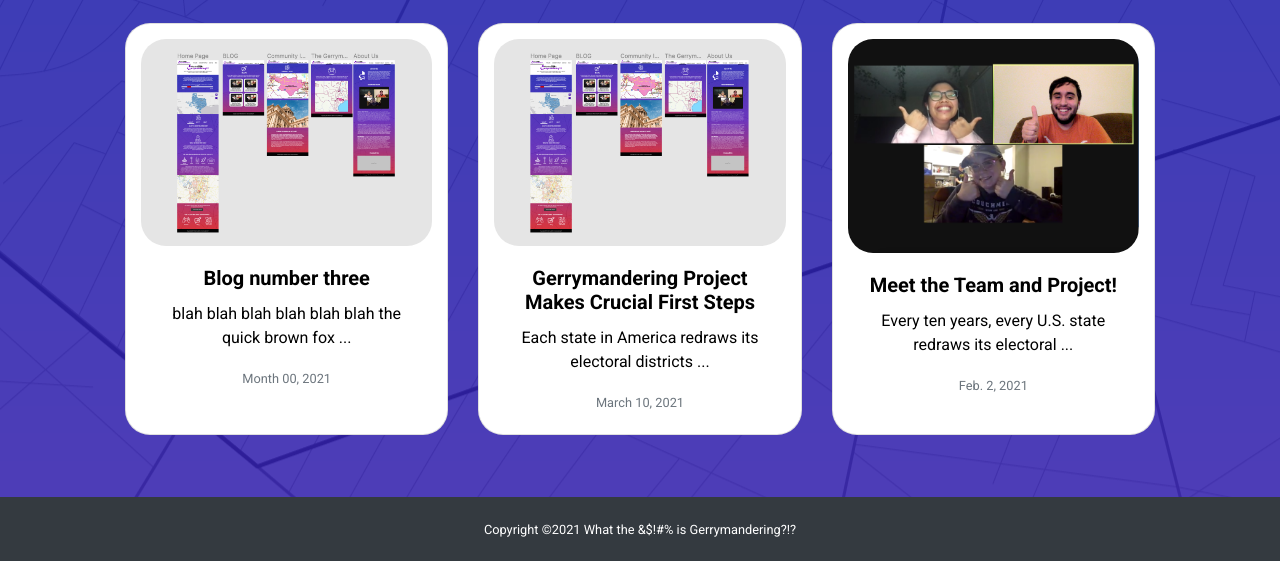
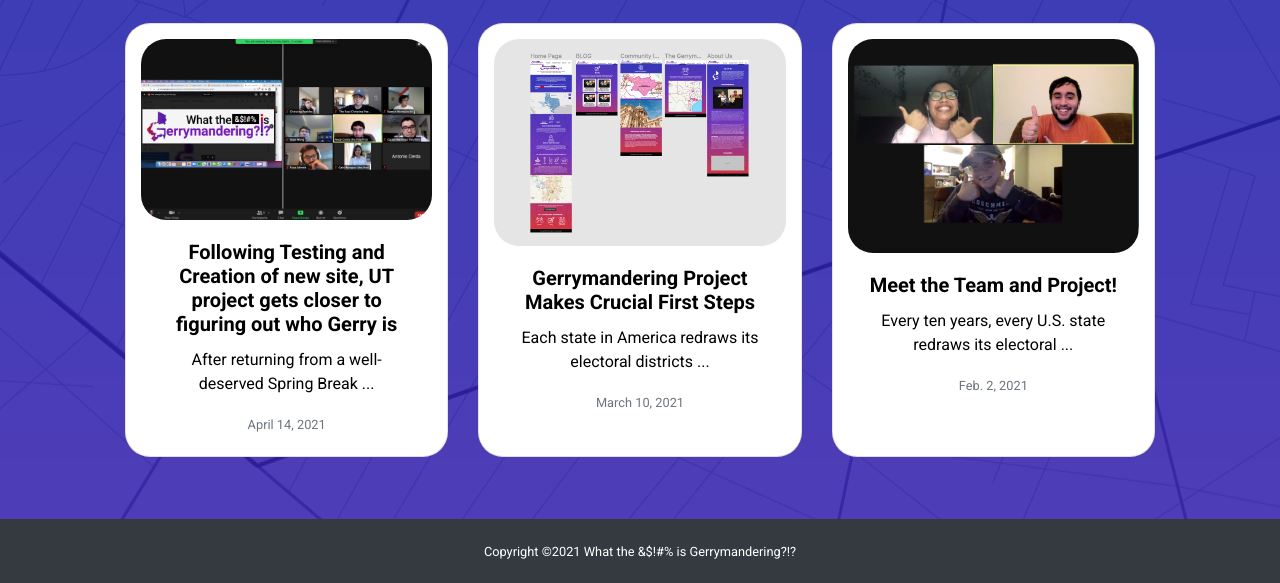
Before and after one commit to chpeebles/gerrymandering_proj, a website: page src/njk/blog.njk in a window 1280 px wide. Shown: the part 335-918 px from the top of the page. Before the commit the page ends 896 px from the top, so only its background shows below. Drawn offline with nearby package versions, Linux system fonts and the light colour scheme; files that its build step writes are made by us from their sources; files whose address does not match are found by name.

Commit message:
added interactive map, fixed footer issue, added new blog

```diff
--- a/src/njk/blog.njk
+++ b/src/njk/blog.njk
@@ -19,11 +19,13 @@
     <div class="row blog-row">
       <div class="card-deck">
         <div class="card col-xs-12 col-md-6">
-          <img class="card-img-top" src="img/wireframes.png" alt="Card image cap">
+          <a href="https://andycerda.medium.com/following-testing-and-creation-of-a-new-site-ut-project-gets-closer-to-figuring-out-who-gerry-is-61afd8371682" target="_blank">
+          <img class="card-img-top" src="img/focus-group.png" alt="Card image cap">
           <div class="card-body">
-            <h5 class="card-title">Blog number three</h5>
-            <p class="card-text">blah blah blah blah blah blah the quick brown fox ...</p>
-            <p class="card-text"><small class="text-muted">Month 00, 2021</small></p>
+            <h5 class="card-title">Following Testing and Creation of new site, UT project gets closer to figuring out who Gerry is</h5>
+            <p class="card-text">After returning from a well-deserved Spring Break ...</p>
+            <p class="card-text">
+            <small class="text-muted">April 14, 2021</small></p>
           </div>
         </div>
 
@@ -33,7 +35,8 @@
           <div class="card-body">
             <h5 class="card-title">Gerrymandering Project Makes Crucial First Steps</h5>
             <p class="card-text">Each state in America redraws its electoral districts ...</p>
-            <p class="card-text"><small class="text-muted">March 10, 2021</small></p>
+            <p class="card-text">
+            <small class="text-muted">March 10, 2021</small></p>
           </div>
         </a>
         </div>
@@ -44,7 +47,8 @@
           <div class="card-body">
             <h5 class="card-title">Meet the Team and Project!</h5>
             <p class="card-text">Every ten years, every U.S. state redraws its electoral ...</p>
-            <p class="card-text"><small class="text-muted">Feb. 2, 2021</small></p>
+            <p class="card-text">
+            <small class="text-muted">Feb. 2, 2021</small></p>
           </div>
           </a>
         </div>
--- a/src/scss/_footer.scss
+++ b/src/scss/_footer.scss
@@ -4,3 +4,8 @@ footer > p {
   font-weight: 'Medium';
   padding: 20px;
 }
+
+/* Add style to override 1 rem margin-bottom of p */
+#legal {
+  margin-bottom: 0px;
+}
--- a/src/scss/main.scss
+++ b/src/scss/main.scss
@@ -74,3 +74,5 @@ body, html {
 h5 {
   font-weight: 400;
 }
+
+/* Add style to override 1 rem margin-bottom of p */
```
Also changed, not shown: src/njk/index.njk (+12 -3 lines), docs/blog.html, docs/css/main.css, docs/img/focus-group.png (added), docs/index.html, src/img/focus-group.png (added).
